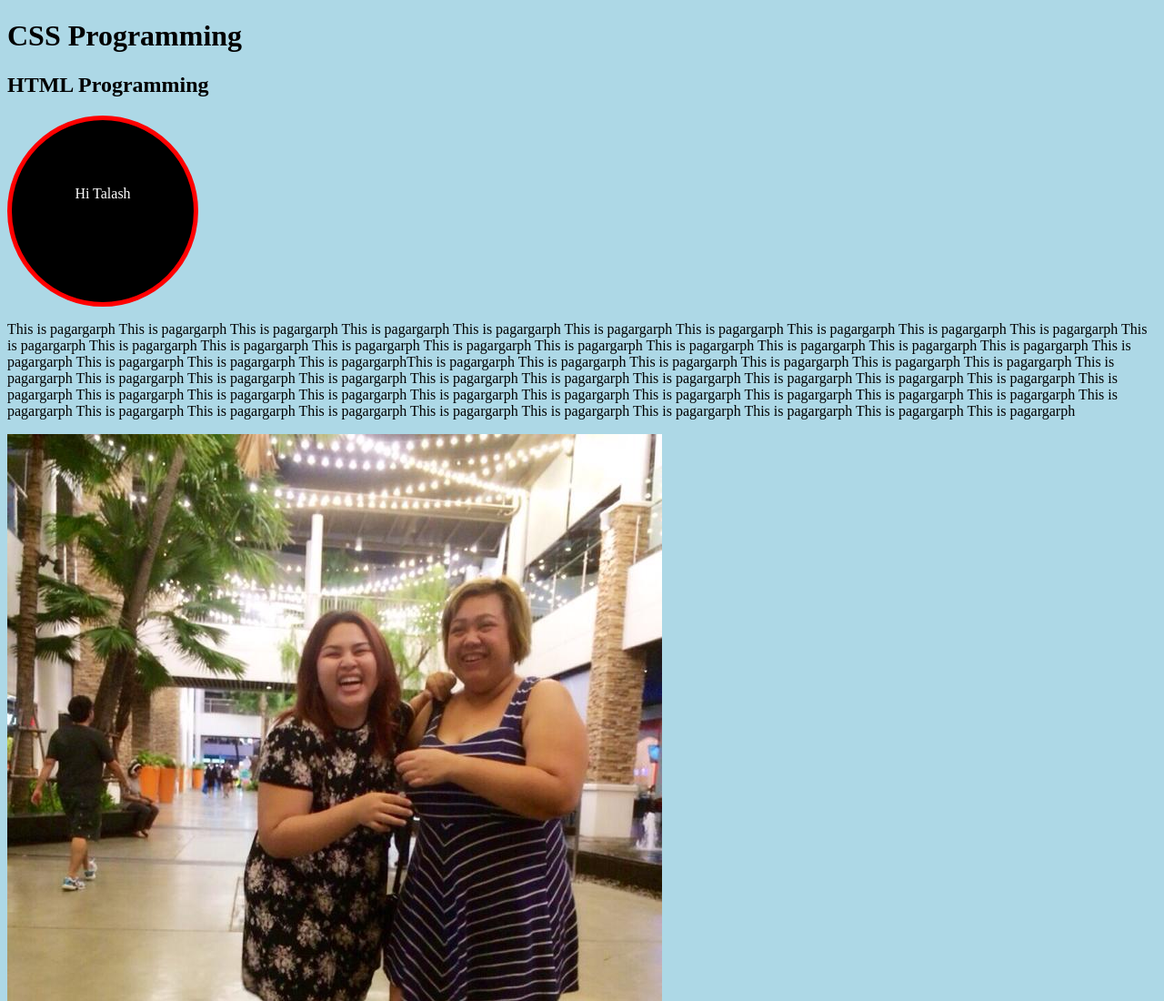
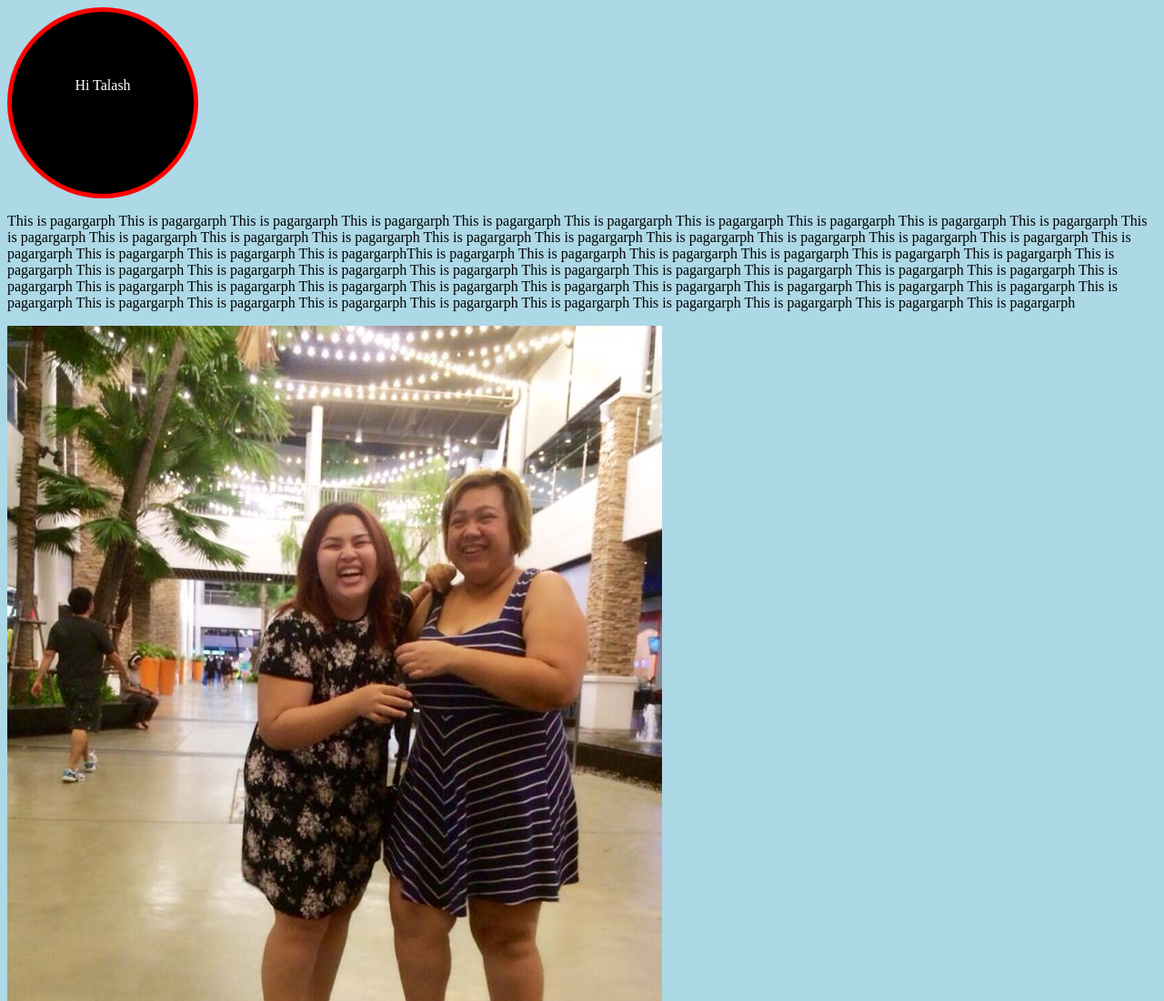
Before and after one commit to Abdul-Ghafoor-Talash/hello-world, a plain HTML site: page index.html in a window 1280 px wide. Shown: the top 1100 px of the page at 91% size. Drawn offline with Linux system fonts and the light colour scheme.

Commit message:
h1 and h2 deleted

```diff
--- a/index.html
+++ b/index.html
@@ -19,8 +19,6 @@
 		</style>
 	</head>
 	<body>
-		<h1>CSS Programming</h1>
-		<h2>HTML Programming</h2>
 		<div> <br><br><br><br>Hi Talash</div>
 		<p>This is pagargarph This is pagargarph This is pagargarph This is pagargarph This is pagargarph This is pagargarph
 		This is pagargarph This is pagargarph This is pagargarph This is pagargarph This is pagargarph This is pagargarph
```
